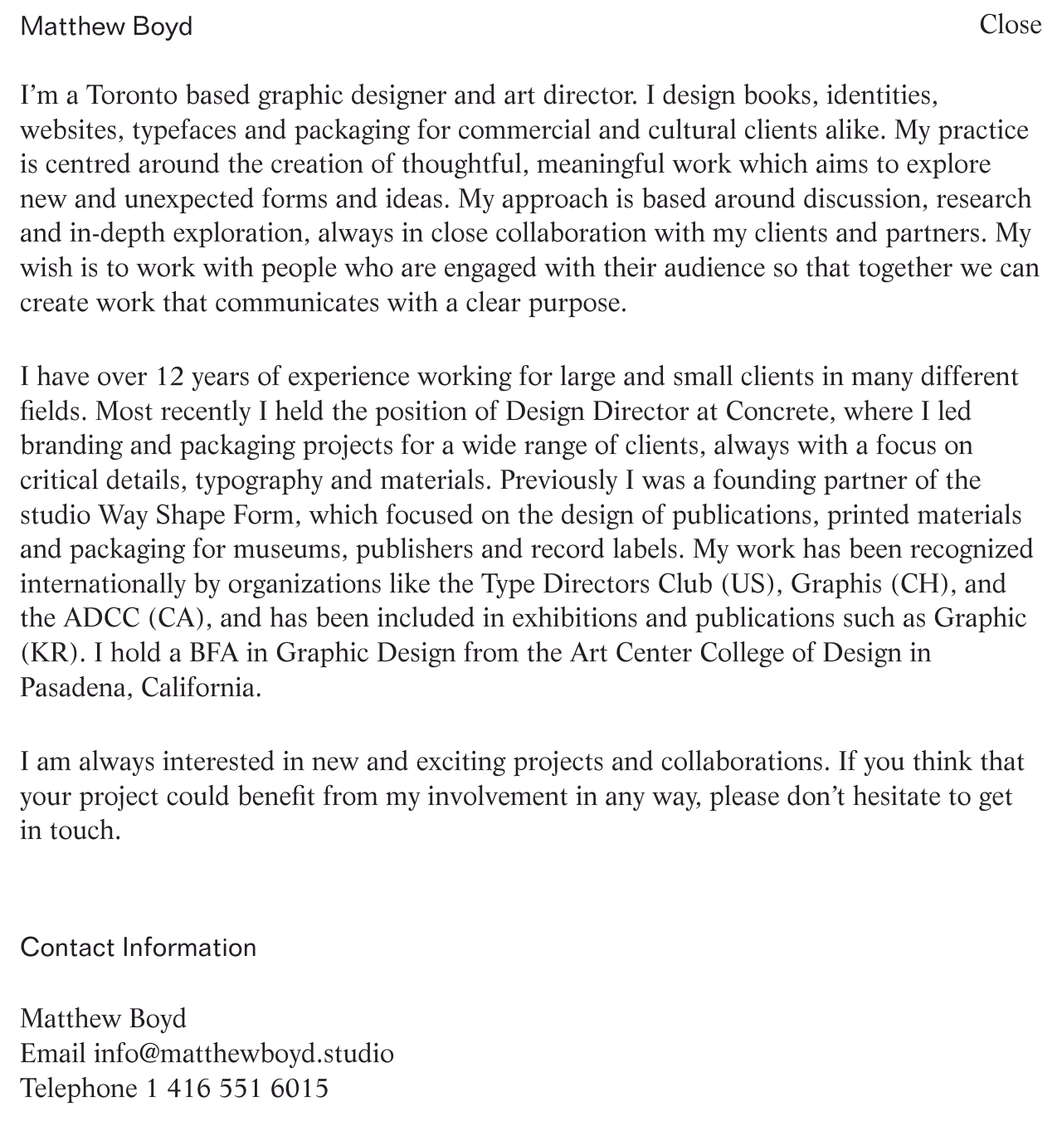
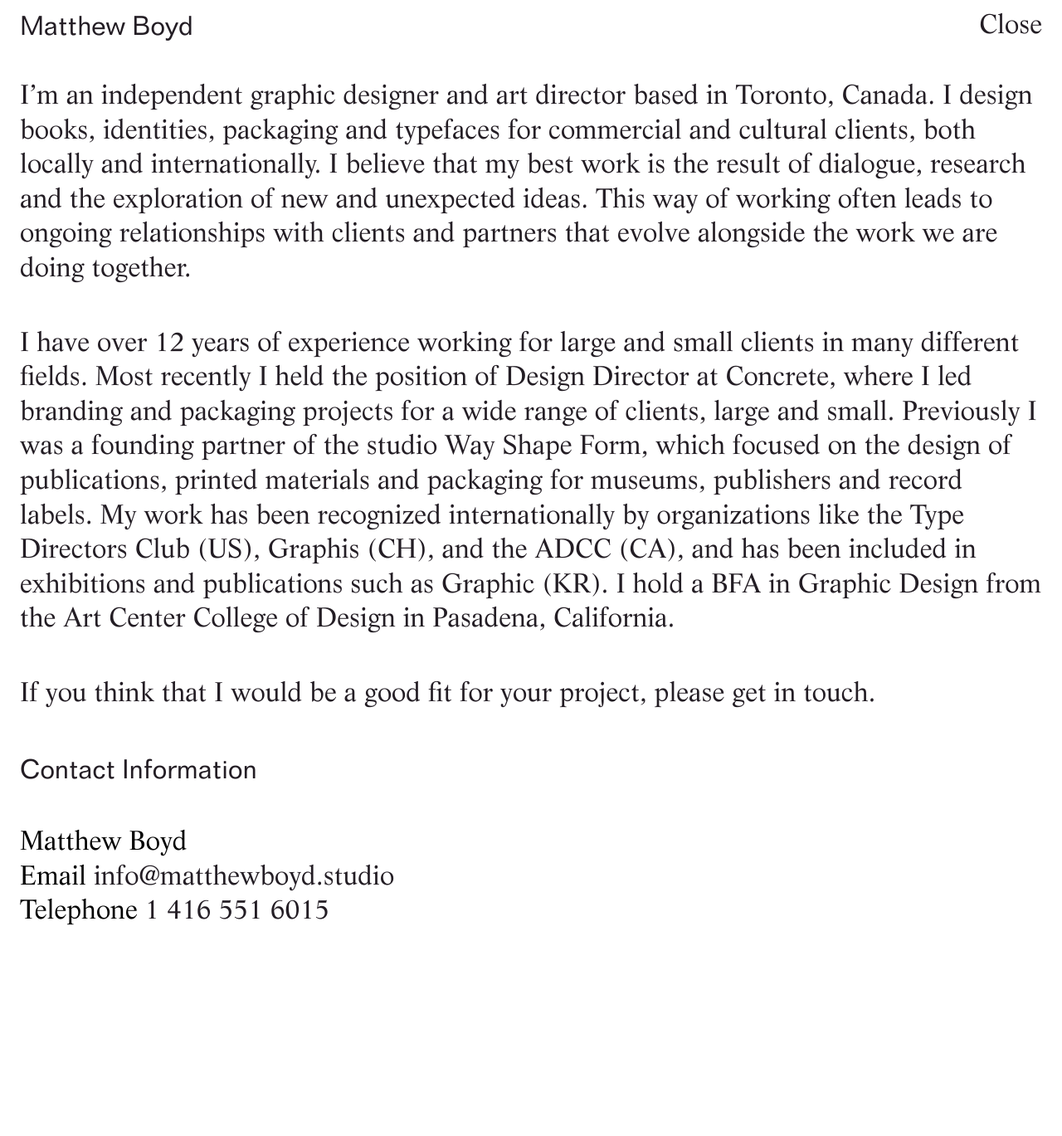
Before and after one commit to studio-cartogram/studioself, a Jekyll site: the page built from information.markdown, in a window 1280 px wide and 1382 px high. Shown: the top 1369 px of the window at 83% size. Built offline with Jekyll 4.4.1, drawn with Linux system fonts in a browser that asks for light colours.

Commit message:
Updated Information

```diff
--- a/information.markdown
+++ b/information.markdown
@@ -3,20 +3,16 @@
 date: 2017-04-20 03:21:00 -04:00
 ---
 
-I’m a Toronto based graphic designer and art director. I design books, identities, websites, typefaces and packaging for commercial and cultural clients alike. My practice is centred around the creation of thoughtful, meaningful work which aims to explore new and unexpected forms and ideas. My approach is based around discussion, research and in-depth exploration, always in close collaboration with my clients and partners. My wish is to work with people who are engaged with their audience so that together we can create work that communicates with a clear purpose.
+I’m an independent graphic designer and art director based in Toronto, Canada. I design books, identities, packaging and typefaces for commercial and cultural clients, both locally and internationally. I believe that my best work is the result of dialogue, research and the exploration of new and unexpected ideas. This way of working often leads to ongoing relationships with clients and partners that evolve alongside the work we are doing together.
 
-I have over 12 years of experience working for large and small clients in many different fields. Most recently I held the position of Design Director at Concrete, where I led branding and packaging projects for a wide range of clients, always with a focus on critical details, typography and materials. Previously I was a founding partner of the studio Way Shape Form, which focused on the design of publications, printed materials and packaging for museums, publishers and record labels. My work has been recognized internationally by organizations like the Type Directors Club (US), Graphis (CH), and the ADCC (CA), and has been included in exhibitions and publications such as Graphic (KR). I hold a BFA in Graphic Design from the Art Center College of Design in Pasadena, California.
+I have over 12 years of experience working for large and small clients in many different fields. Most recently I held the position of Design Director at Concrete, where I led branding and packaging projects for a wide range of clients, large and small. Previously I was a founding partner of the studio Way Shape Form, which focused on the design of publications, printed materials and packaging for museums, publishers and record labels. My work has been recognized internationally by organizations like the Type Directors Club (US), Graphis (CH), and the ADCC (CA), and has been included in exhibitions and publications such as Graphic (KR). I hold a BFA in Graphic Design from the Art Center College of Design in Pasadena, California.
 
-I am always interested in new and exciting projects and collaborations. If you think that your project could benefit from my involvement in any way, please don’t hesitate to get in touch.
-
+If you think that I would be a good fit for your project, please get in touch.
 *
 *
 *
-
 # Contact Information
 
 * Matthew Boyd
-
 * Email [info@matthewboyd.studio](mailto:info@matthewboyd.studio)
-
 * Telephone [1 416 551 6015](tel:14165516015)
```
